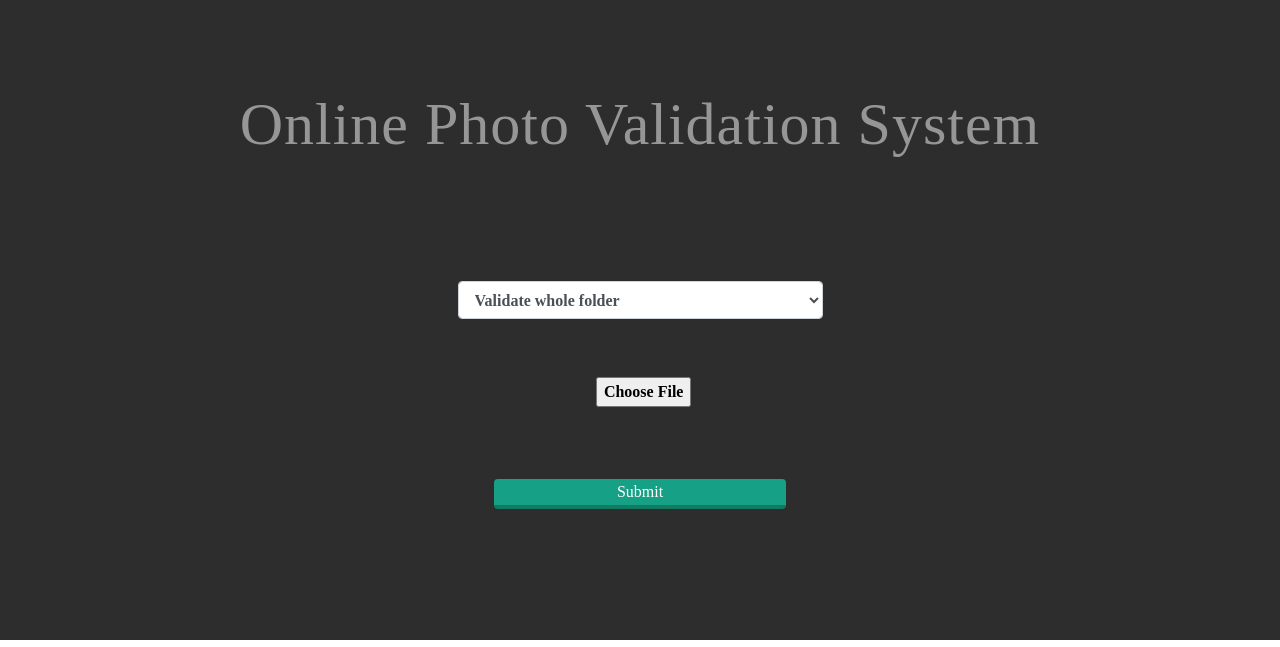
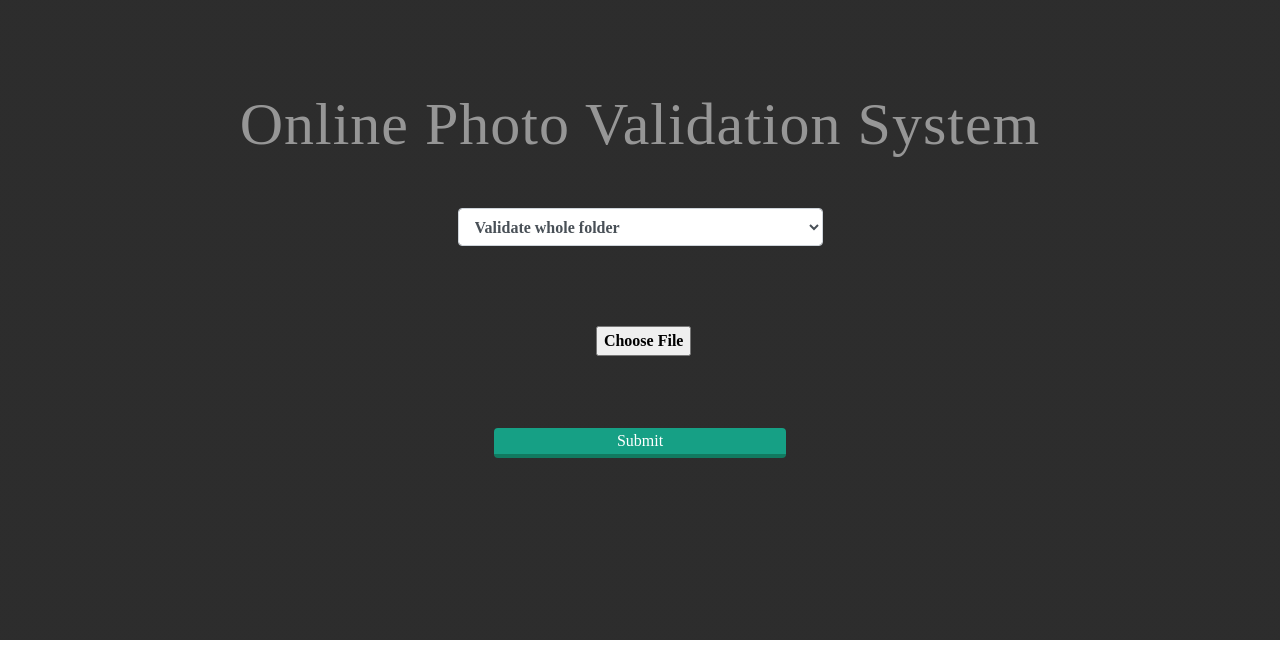
Before and after one commit to Yashasvii/Online-Photo-Validator, a Django app: page /photoValidator/ in a window 1280 px wide. Shown: the top 647 px of the page. Run offline with Django 3.2, Linux system fonts and the light colour scheme; some libraries are stand-ins or nearby versions; some web fonts are replaced.

Commit message:
refactored

```diff
--- a/api/static/api/css/style.css
+++ b/api/static/api/css/style.css
@@ -33,7 +33,7 @@ font-family: 'Varela Round';
 
 #uploadFolder{
   font-weight: bold;
-  margin-top:8%;
+  margin-top:11%;
   margin-left: 1%;
 
 
@@ -47,7 +47,6 @@ font-family: 'Varela Round';
 }
 
 #categoryDropDown{
-  margin-top: 10%;
   margin-left: 25%;
   font-weight: bold;
 }
```
